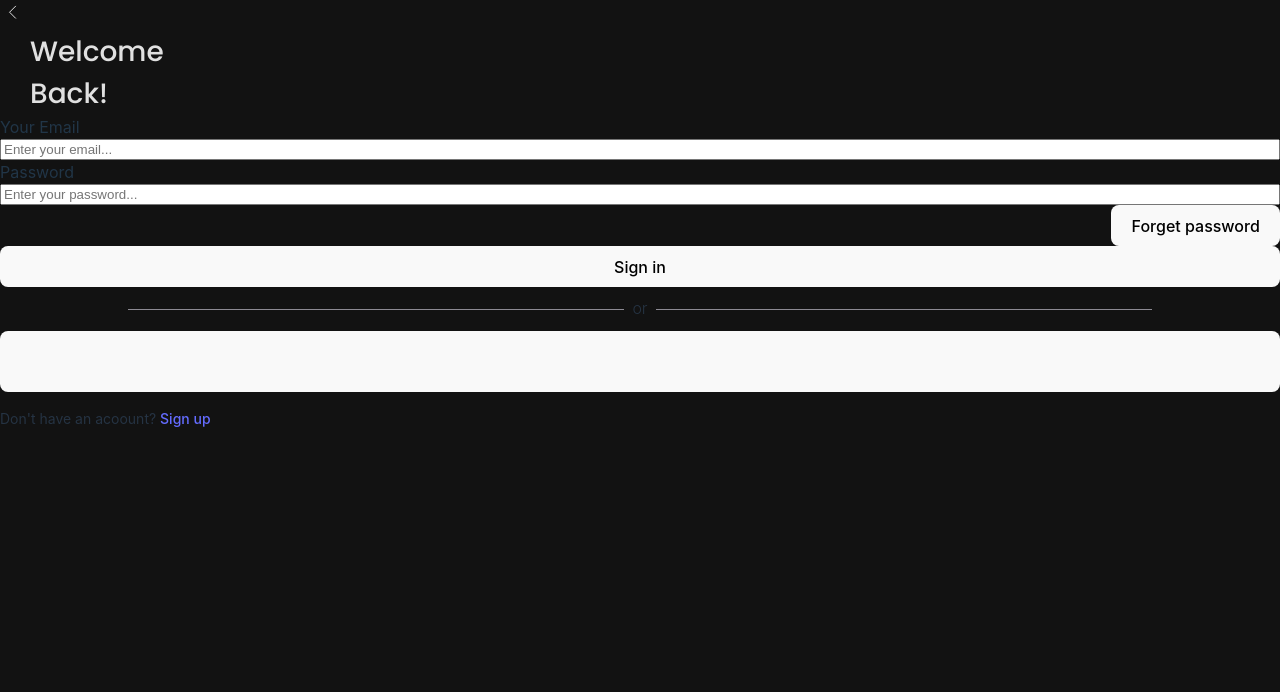
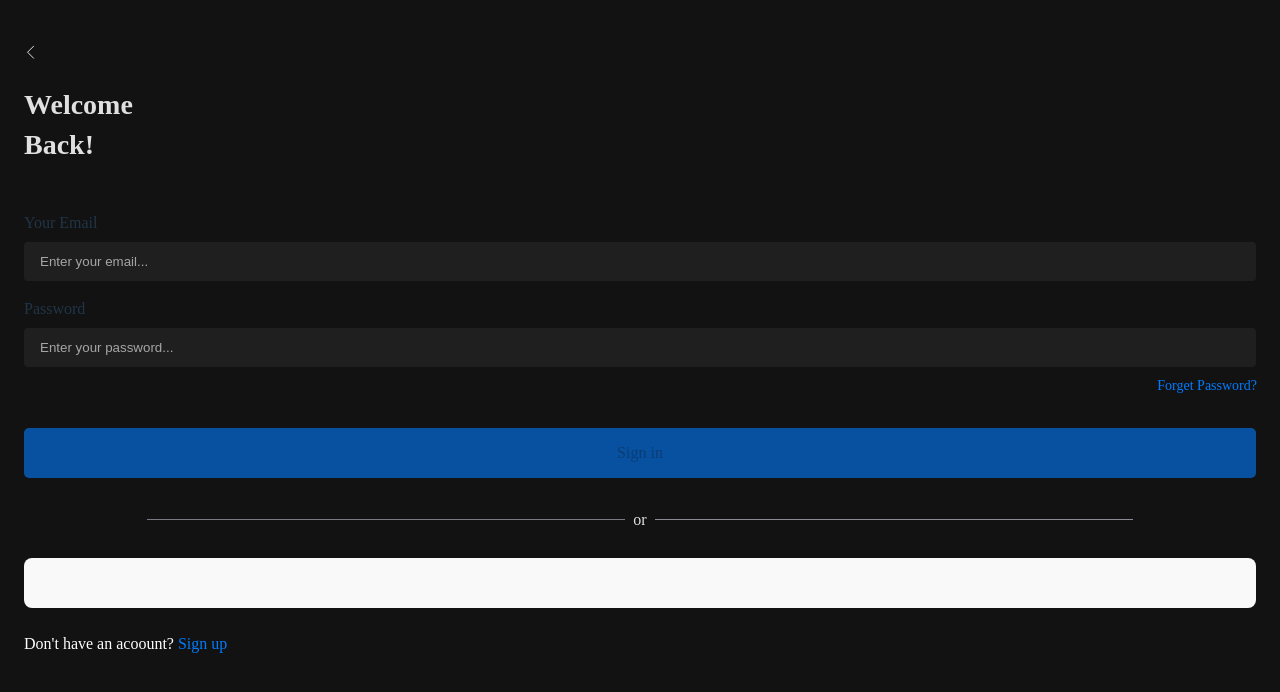
Before and after one commit to MloDehghani/webCodie, a React (Vite) app: page /login in a window 1280 px wide. Shown: the top 692 px of the page. Built offline with nearby package versions, Linux system fonts and the light colour scheme.

Commit message:
login modified and added validation

```diff
--- a/package.json
+++ b/package.json
@@ -11,12 +11,14 @@
   },
   "dependencies": {
     "@react-oauth/google": "^0.11.1",
+    "formik": "^2.4.4",
     "jwt-decode": "^3.1.2",
     "react": "^18.2.0",
     "react-dom": "^18.2.0",
     "react-hook-speech-to-text": "^0.8.0",
     "react-router-dom": "^6.15.0",
-    "react-spinners": "^0.13.8"
+    "react-spinners": "^0.13.8",
+    "yup": "^1.2.0"
   },
   "devDependencies": {
     "@types/react": "^18.2.15",
--- a/src/index.css
+++ b/src/index.css
@@ -67,3 +67,18 @@ button:focus-visible {
     background-color: #f9f9f9;
   }
 }
+
+input::placeholder {
+  font-weight: '300';
+  opacity: 0.6;
+  line-height: '27.25px';
+  font-size: '16px';
+  color: #ffffff;
+
+}
+
+button:disabled{
+  cursor: not-allowed;
+  opacity: 0.6;
+
+}
--- a/src/pages/Login.tsx
+++ b/src/pages/Login.tsx
@@ -1,38 +1,63 @@
 import { GoogleLogin, GoogleOAuthProvider } from "@react-oauth/google";
 import jwt_decode from "jwt-decode";
+import { useFormik } from "formik";
+import * as Yup from "yup";
+
+const validationSchema = Yup.object().shape({
+  email: Yup.string().email("Please enter a valid email").required("Required"),
+  password: Yup.string()
+    .matches(
+      /^(?=.*[a-z])(?=.*[A-Z])(?=.*[0-9])(?=.*[!@#\$%\^&\*])(?=.{8,})/,
+      "Must contain 8 characters including uppercase, lowercase, number and special case character"
+    )
+    .required("Required"),
+});
+const initialValues = {
+  email: "",
+  password: "",
+};
+
 const Login = () => {
+  // Form Validation
+  const formik = useFormik({
+    initialValues,
+    validationSchema,
+    onSubmit: (values) => {
+        console.log(values);
+    },
+  });
+  const submitDisabled = Object.keys(formik.errors).length > 0 || !formik.dirty;
   return (
-
     <div
       style={{
         backgroundColor: "#121212",
         width: window.innerWidth,
         height: window.innerHeight,
         // overflowY: "scroll",
-        display:'flex',
-        flexDirection:'column',
+        display: "flex",
+        flexDirection: "column",
+        fontFamily: "Poppins",
         // paddingLeft:'20px',
         // paddingRight:'20px'
-
       }}
     >
-        <div>
-          <img src="/icons/leftVector.svg" alt="" />
+      <div style={{ paddingLeft: "18px", marginTop: "40px" }}>
+        <img src="/icons/leftVector.svg" alt="leftArrow" />
       </div>
-        <div style={{ marginTop: 0 }}>
-          <div
+      <div style={{ marginTop: "-15px" }}>
+        <p
           style={{
             color: "#FFFFFFDE",
             // width: 152,
             whiteSpace: "pre-line",
-              marginLeft: 30,
-              // lineHeight: 40,
-              fontSize: 28,
-              fontFamily: "Poppins-Meduim",
+            paddingLeft: "24px",
+            lineHeight: "40px",
+            fontSize: "28px",
+            fontWeight: "600",
           }}
         >
           Welcome {"\n"} Back!
-          </div>
+        </p>
       </div>
       {/* <div
           style={{
@@ -51,36 +76,133 @@ const Login = () => {
           width: "100%",
           justifyContent: "center",
           alignItems: "center",
-
         }}
       >
         <div
           style={{
             display: "flex",
             flexDirection: "column",
-                width: "100%",
-
-
+            width: " -webkit-fill-available",
+            paddingRight: "24px",
+            paddingLeft: "24px",
+            marginTop: "18px",
           }}
         >
-              <label htmlFor="email">Your Email</label>
-              <input type="text" placeholder="Enter your email..." />
+          <label
+            style={{
+              fontWeight: "500",
+              lineHeight: "24px",
+              fontSize: "16px",
+              marginBottom: "7px",
+            }}
+            htmlFor="email"
+          >
+            Your Email
+          </label>
+          <input
+            {...formik.getFieldProps("email")}
+            style={{
+              padding: "12px 16px",
+              backgroundColor: "#1F1F1F",
+              border: "none",
+              borderRadius: "4px",
+            }}
+            type="text"
+            placeholder="Enter your email..."
+          />
+          {formik.errors.email && formik.touched.email && (
+            <p
+              style={{ color: "red", fontSize: "12px", marginTop: "3px" }}
+
+            >
+              {formik.errors.email}
+            </p>
+          )}
         </div>
         <div
           style={{
             display: "flex",
             flexDirection: "column",
-                width: "100%",
-                paddingRight:'20px',
-                paddingLeft:'20px',
+            width: " -webkit-fill-available",
+            paddingRight: "24px",
+            paddingLeft: "24px",
+            marginTop: "16px",
           }}
         >
-              <label htmlFor="email">Password</label>
-              <input type="text" placeholder="Enter your password..." />
+          <label
+            style={{
+              fontWeight: "500",
+              lineHeight: "24px",
+              fontSize: "16px",
+              marginBottom: "7px",
+            }}
+            htmlFor="email"
+          >
+            Password
+          </label>
+          <input
+            {...formik.getFieldProps("password")}
+            style={{
+              padding: "12px 16px",
+              backgroundColor: "#1F1F1F",
+              border: "none",
+              borderRadius: "4px",
+            }}
+            type="text"
+            placeholder="Enter your password..."
+          />
+            {formik.errors.password && formik.touched.password && (
+                      <p  style={{ color: "red", fontSize: "12px", marginTop: "3px" }}>
+                        {formik.errors.password}
+                      </p>
+                    )}
         </div>
-            <button style={{ marginLeft: "auto" }}>Forget password</button>
-            <div style={{ width: "100%" }}>
-              <button style={{ width: "100%" }}>Sign in</button>
+        <div
+          style={{
+            paddingRight: "23px",
+            // paddingLeft: "24px",
+            width: " -webkit-fill-available",
+            textAlign: "right",
+            marginTop: "8px",
+            marginBottom: "32px",
+          }}
+        >
+          <div
+            style={{
+              backgroundColor: "#121212",
+              lineHeight: "21.07px",
+              fontSize: "14px",
+              fontWeight: "400",
+              color: "#007BFF",
+              border: "none",
+              cursor: "pointer",
+            }}
+          >
+            Forget Password?
+          </div>
+        </div>
+        <div
+          style={{
+            width: " -webkit-fill-available",
+            paddingRight: "24px",
+            paddingLeft: "24px",
+          }}
+        >
+          <button
+          disabled={submitDisabled}
+            style={{
+              marginBottom: "20px",
+              width: "100%",
+              backgroundColor: "#007BFF",
+              height: "50px",
+              borderRadius: "5px",
+              lineHeight: "25.6px",
+              fontSize: "16px",
+              fontWeight: "500",
+            }}
+          >
+            Sign in
+          </button>
           <div
             style={{
               display: "flex",
@@ -90,29 +212,30 @@ const Login = () => {
               width: "80%",
               marginLeft: "auto",
               marginRight: "auto",
+              marginBottom: "25px",
             }}
-                className="flex items-center justify-center  my-2 w-[80%] mx-auto"
           >
             <div
               style={{
                 backgroundColor: "#8C8A93",
+                opacity: ".87",
                 height: "1px",
                 width: "100%",
               }}
-                  className="bg-[#8C8A93] h-px w-full"
             ></div>{" "}
             {/* left line */}
             <div
               style={{
+                color: "#FFFFFF",
+                opacity: ".87",
                 paddingLeft: "8px",
                 paddingRight: "8px",
-                    color: "#253343",
+
                 fontWeight: "300",
-                    opacity: "80",
+
                 fontSize: "16px",
                 lineHeight: "27.25px",
               }}
-                  className="px-4 text-[#253343]/80 font-[300] text-[16px] leading-[27.25px]"
             >
               or
             </div>{" "}
@@ -123,7 +246,6 @@ const Login = () => {
                 height: "1px",
                 width: "100%",
               }}
-                  className="bg-[#8C8A93] h-px w-full"
             ></div>{" "}
             {/* right line */}
           </div>
@@ -133,6 +255,8 @@ const Login = () => {
               width: "100%",
               display: "flex",
               justifyContent: "center",
+              alignItems: "center",
+              height: "50px",
             }}
           >
             <GoogleOAuthProvider clientId="750278697489-u68emmire3d35234obo1mne9v0eobmsu.apps.googleusercontent.com">
@@ -140,11 +264,11 @@ const Login = () => {
                 onSuccess={(credentialResponse) => {
                   //   setcertificate(credentialResponse);
                   console.log(credentialResponse);
-                    //  const prof: any = jwt_decode(
-                    //     credentialResponse.credential
-                    //       ? credentialResponse?.credential
-                    //       : ""
-                    //   );
+                  const prof: any = jwt_decode(
+                    credentialResponse.credential
+                      ? credentialResponse?.credential
+                      : ""
+                  );
 
                   console.log(
                     jwt_decode(
@@ -178,18 +302,19 @@ const Login = () => {
         </div>
         <div
           style={{
-                marginTop: "16px",
+            marginTop: "24px",
             marginRight: "auto",
-                color: "#253343",
-                fontSize: "14px",
-                fontWeight: "400",
+            color: "#ffffff",
+            fontSize: "16px",
+            fontWeight: "500",
+            paddingRight: "24px",
+            paddingLeft: "24px",
+            lineHeight: "24px",
+            width: " -webkit-fill-available",
           }}
-              className="mt-4 text-center intro-x xl:mt-3 text-[#253343]/80 font-[500] text-[14px] leading-[24px] dark:text-slate-500 xl:text-left"
         >
           Don&apos;t have an acoount?{" "}
-              <a className="font-[400] text-[14px] leading-[21.07px] text-[#1b3896] cursor-pointer dark:text-slate-200">
-                Sign up
-              </a>
+          <a style={{ color: "#007BFF", cursor: "pointer" }}>Sign up</a>
           {/* <a className="text-primary dark:text-slate-200" href="">
                     Privacy Policy
                   </a> */}
@@ -197,7 +322,6 @@ const Login = () => {
       </div>
       {/* </div> */}
     </div>
-
   );
 };
 export default Login;
```
Also changed, not shown: 2 other files (tests, documents, lock files or other folders). Lines whose indentation alone changed are shown as unchanged.
